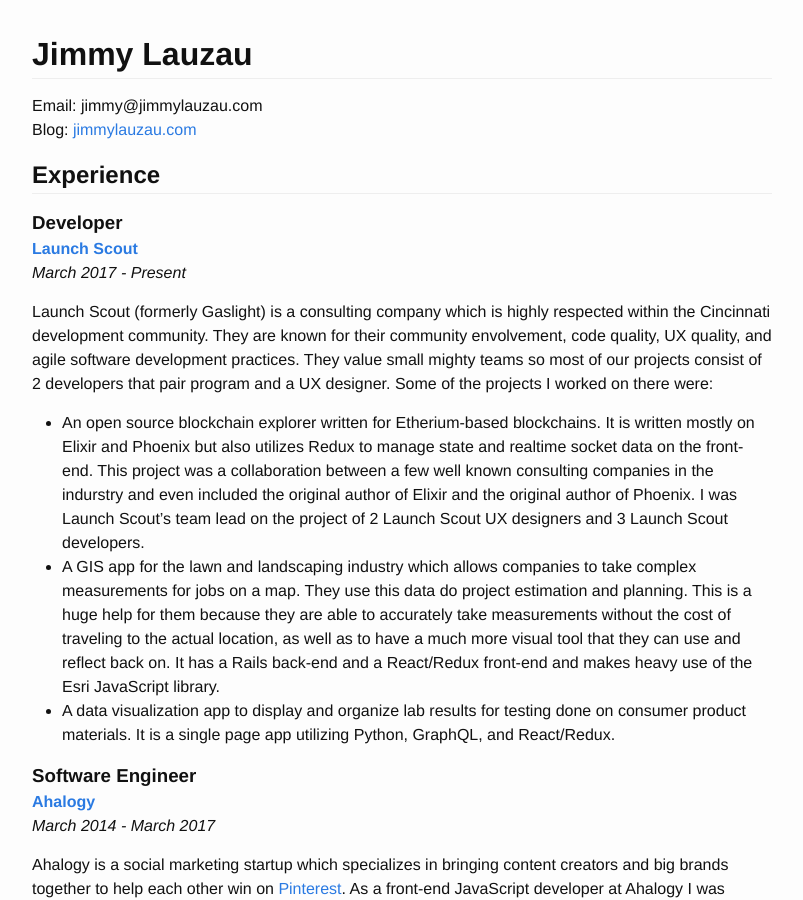
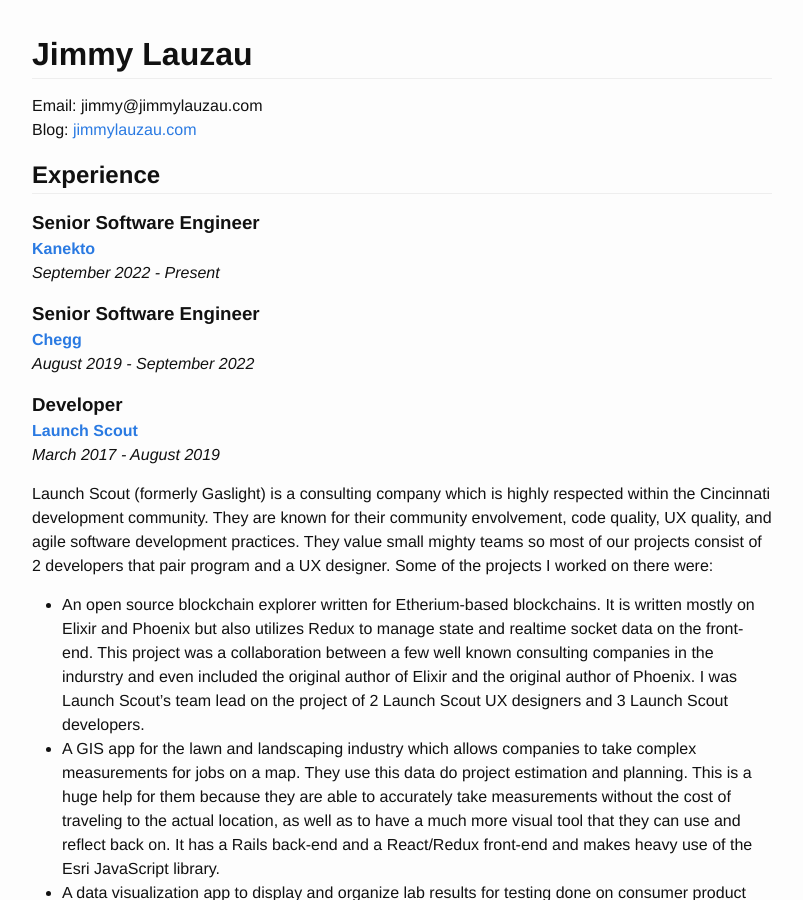
Before and after one commit to jimmay5469/jimmay5469.github.io, a Jekyll site: the page built from resume.md, in a window 1280 px wide and 900 px high. Shown: the whole window, without its empty margins (238-1041 px from the left). Built offline with Jekyll 4.4.1, drawn with Linux system fonts in a browser that asks for light colours.

Commit message:
Add Chegg and Kanekto to resume

```diff
--- a/_includes/resume.md
+++ b/_includes/resume.md
@@ -8,11 +8,25 @@
 Experience
 ----------
 
+### Senior Software Engineer
+
+#### [Kanekto](https://kanekto.com/)
+
+_September 2022 - Present_
+
+
+### Senior Software Engineer
+
+#### [Chegg](https://www.chegg.com/)
+
+_August 2019 - September 2022_
+
+
 ### Developer
 
 #### [Launch Scout](https://launchscout.com/)
 
-_March 2017 - Present_
+_March 2017 - August 2019_
 
 Launch Scout (formerly Gaslight) is a consulting company which is highly respected within the Cincinnati development community. They are known for their community envolvement, code quality, UX quality, and agile software development practices. They value small mighty teams so most of our projects consist of 2 developers that pair program and a UX designer. Some of the projects I worked on there were:
 
```
